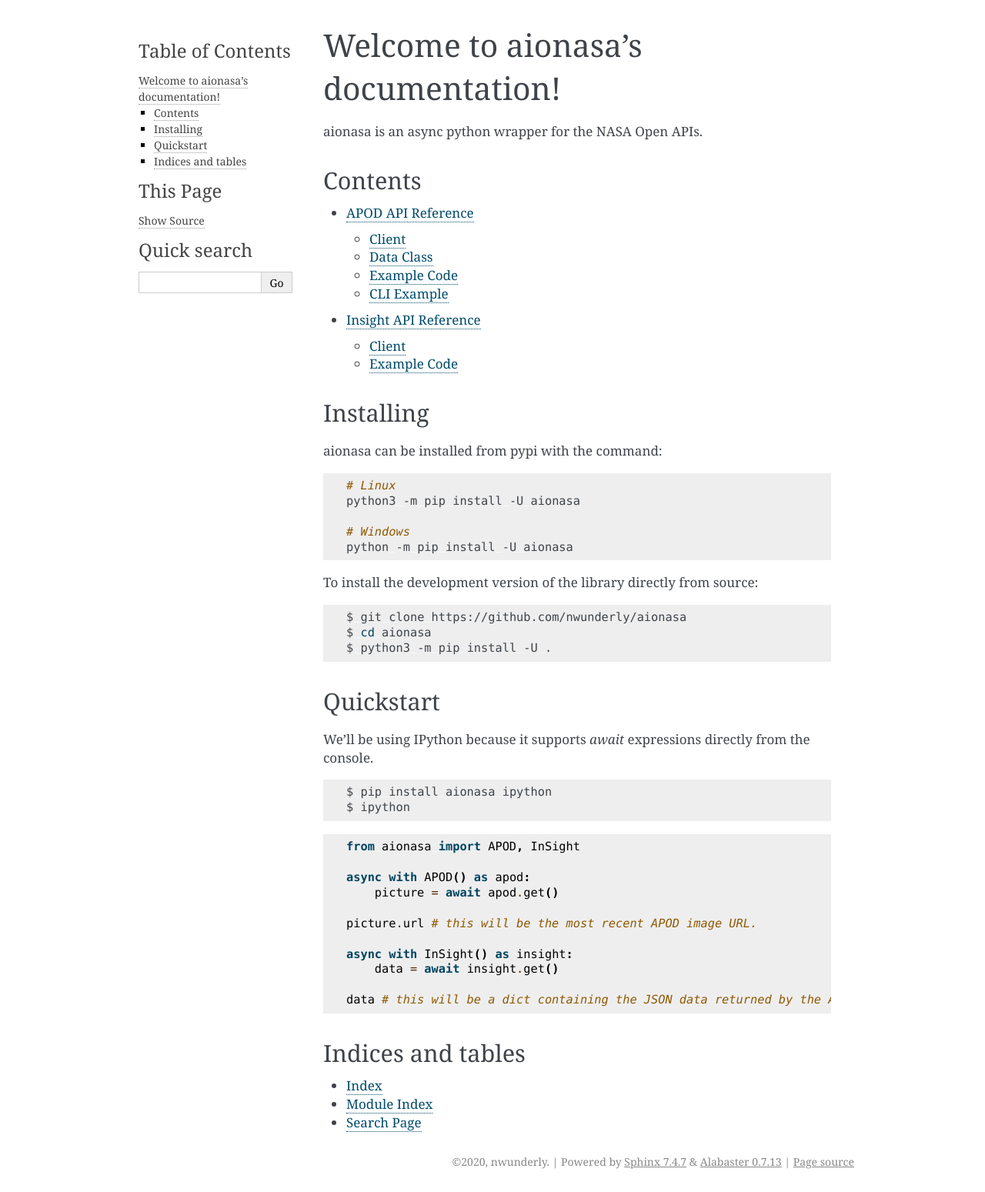
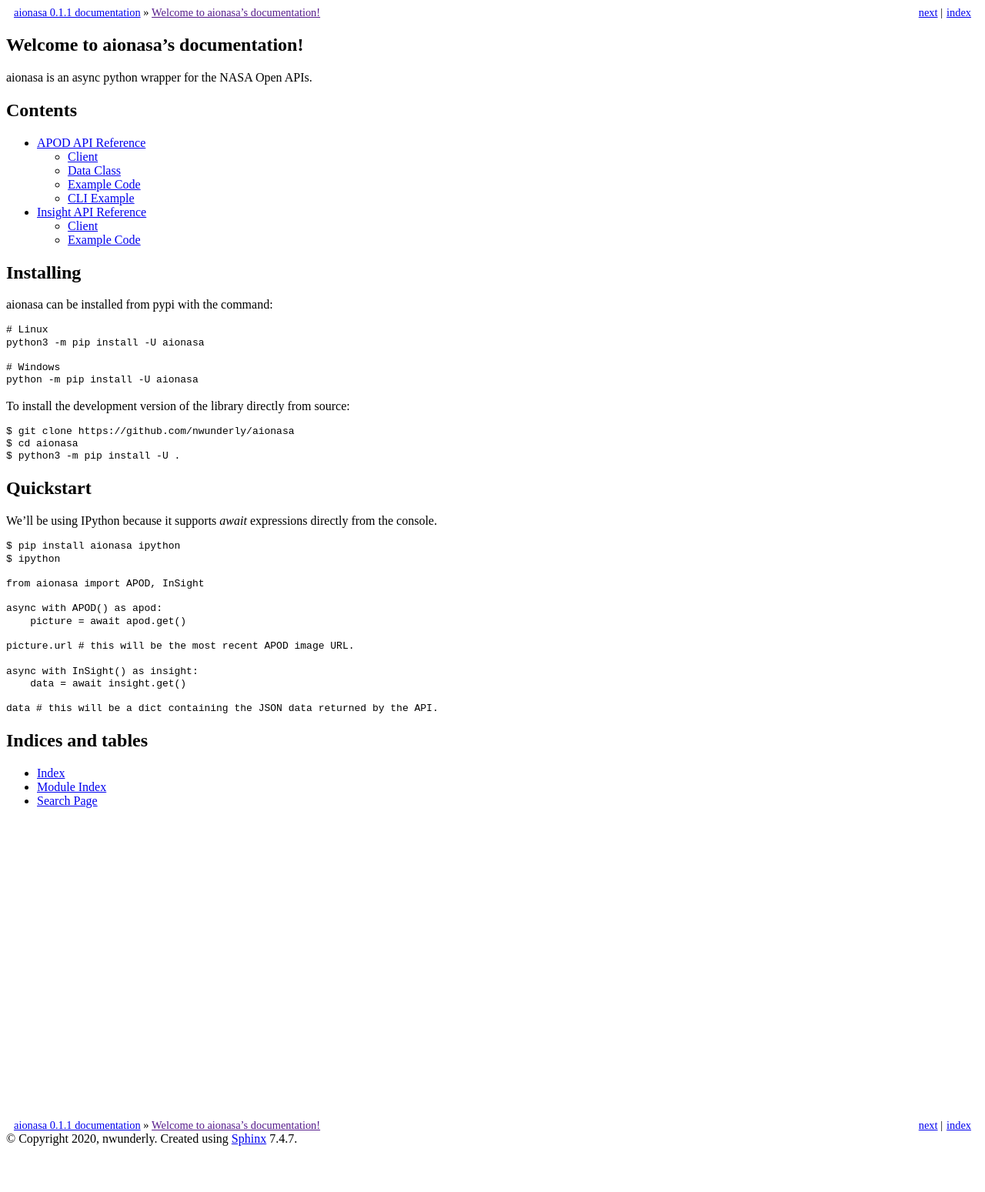
Before and after one commit to nwunderly/aionasa, a Sphinx documentation site: the page built from docs/index.rst, in a window 1280 px wide. Shown: the whole page at 77% size. Built offline with Sphinx 7.4.7, drawn with Linux system fonts in a browser that asks for light colours; after the commit the page ends 1497 px from its top, so only the background shows below that; part of the change alters nothing that is shown.

Commit message:
Update conf.py

```diff
--- a/docs/conf.py
+++ b/docs/conf.py
@@ -25,8 +25,15 @@ author = 'nwunderly'
 master_doc = 'index'
 
 
+with open('../aionasa/__init__.py', 'r') as f:
+    # FIRST LINE:
+    # __version__ = '<version>'
+    line = f.readline()
+    version = eval(line[14:])
+
+
 # The full version, including alpha/beta/rc tags
-release = '0.1.0'
+release = version
 
 
 # -- General configuration ---------------------------------------------------
@@ -53,7 +60,7 @@ exclude_patterns = ['_build', 'Thumbs.db', '.DS_Store']
 # The theme to use for HTML and HTML Help pages.  See the documentation for
 # a list of builtin themes.
 #
-html_theme = 'alabaster'
+html_theme = 'basic'
 
 # Add any paths that contain custom static files (such as style sheets) here,
 # relative to this directory. They are copied after the builtin static files,
```
